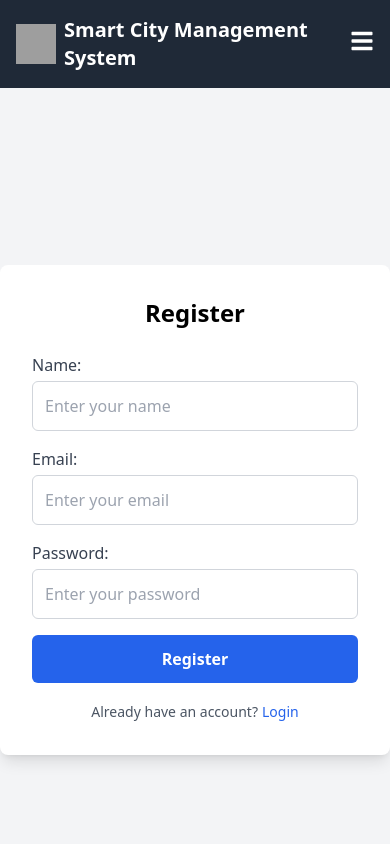
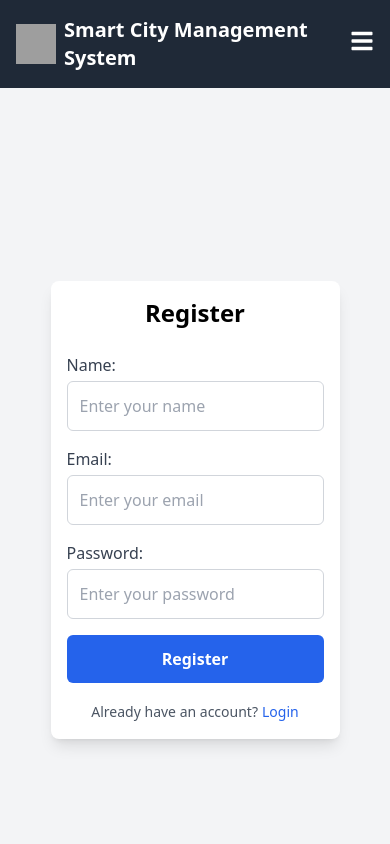
Before and after one commit to Swar028363/smart_city_management_system, a React (Create React App) app in the folder client/: page /register in a window 390 px wide. Shown: the top 844 px of the page. Built offline with nearby package versions, Linux system fonts and the light colour scheme; grey boxes are pictures that could not be loaded.

Commit message:
added style for the mobile

```diff
--- a/client/src/pages/Login.js
+++ b/client/src/pages/Login.js
@@ -1,17 +1,34 @@
-import React from "react";
+import React, { useState, useEffect } from "react";
 import { Link } from "react-router-dom";
 
+// Custom hook to detect mobile view (viewport width < 768px)
+function useIsMobile() {
+  const [isMobile, setIsMobile] = useState(window.innerWidth < 768);
+
+  useEffect(() => {
+    const handleResize = () => setIsMobile(window.innerWidth < 768);
+    window.addEventListener("resize", handleResize);
+    return () => window.removeEventListener("resize", handleResize);
+  }, []);
+
+  return isMobile;
+}
+
 function Login() {
+  const isMobile = useIsMobile();
+
+  // Use a different container class on mobile vs. desktop
+  const containerClass = isMobile
+    ? "w-auto max-w-sm bg-white p-4 rounded-lg shadow-lg"
+    : "w-full max-w-md bg-white p-8 rounded-lg shadow-lg";
+
   return (
     <div className="min-h-screen flex items-center justify-center bg-gray-100">
-            <div className="w-full max-w-md bg-white p-8 rounded-lg shadow-lg">
+      <div className={containerClass}>
         <h2 className="text-2xl font-bold text-center mb-6">Login</h2>
         <form className="space-y-4">
           <div>
-                        <label
-                            htmlFor="email"
-                            className="block text-gray-700 font-medium"
-                        >
+            <label htmlFor="email" className="block text-gray-700 font-medium">
               Email:
             </label>
             <input
@@ -22,10 +39,7 @@ function Login() {
             />
           </div>
           <div>
-                        <label
-                            htmlFor="password"
-                            className="block text-gray-700 font-medium"
-                        >
+            <label htmlFor="password" className="block text-gray-700 font-medium">
               Password:
             </label>
             <input
@@ -43,21 +57,13 @@ function Login() {
           </button>
         </form>
         <div className="text-center mt-4">
-                    <Link
-                        to="/login"
-                        className="text-sm text-blue-600 hover:underline"
-                    >
+          <Link to="/login" className="text-sm text-blue-600 hover:underline">
             Forgot Password?
           </Link>
         </div>
         <div className="text-center mt-2">
-                    <span className="text-gray-600 text-sm">
-                        Don't have an account?
-                    </span>
-                    <Link
-                        to="/register"
-                        className="text-blue-600 text-sm ml-1 hover:underline"
-                    >
+          <span className="text-gray-600 text-sm">Don't have an account?</span>
+          <Link to="/register" className="text-blue-600 text-sm ml-1 hover:underline">
             Register
           </Link>
         </div>
--- a/client/src/pages/Register.js
+++ b/client/src/pages/Register.js
@@ -1,10 +1,30 @@
 import React from "react";
+import { useState, useEffect } from "react";
 import { Link } from "react-router-dom";
 
+function useIsMobile() {
+  const [isMobile, setIsMobile] = useState(window.innerWidth < 768);
+
+  useEffect(() => {
+    const handleResize = () => setIsMobile(window.innerWidth < 768);
+    window.addEventListener("resize", handleResize);
+    return () => window.removeEventListener("resize", handleResize);
+  }, []);
+
+  return isMobile;
+}
+
 function Register() {
+    const isMobile = useIsMobile();
+
+    // Use a different container class on mobile vs. desktop
+    const containerClass = isMobile
+      ? "w-auto max-w-sm bg-white p-4 rounded-lg shadow-lg"
+      : "w-full max-w-md bg-white p-8 rounded-lg shadow-lg";
+
     return (
         <div className="min-h-screen flex items-center justify-center bg-gray-100">
-            <div className="w-full max-w-md bg-white p-8 rounded-lg shadow-lg">
+            <div className={containerClass}>
                 <h2 className="text-2xl font-bold text-center mb-6">
                     Register
                 </h2>
```
Lines whose indentation alone changed are shown as unchanged.
